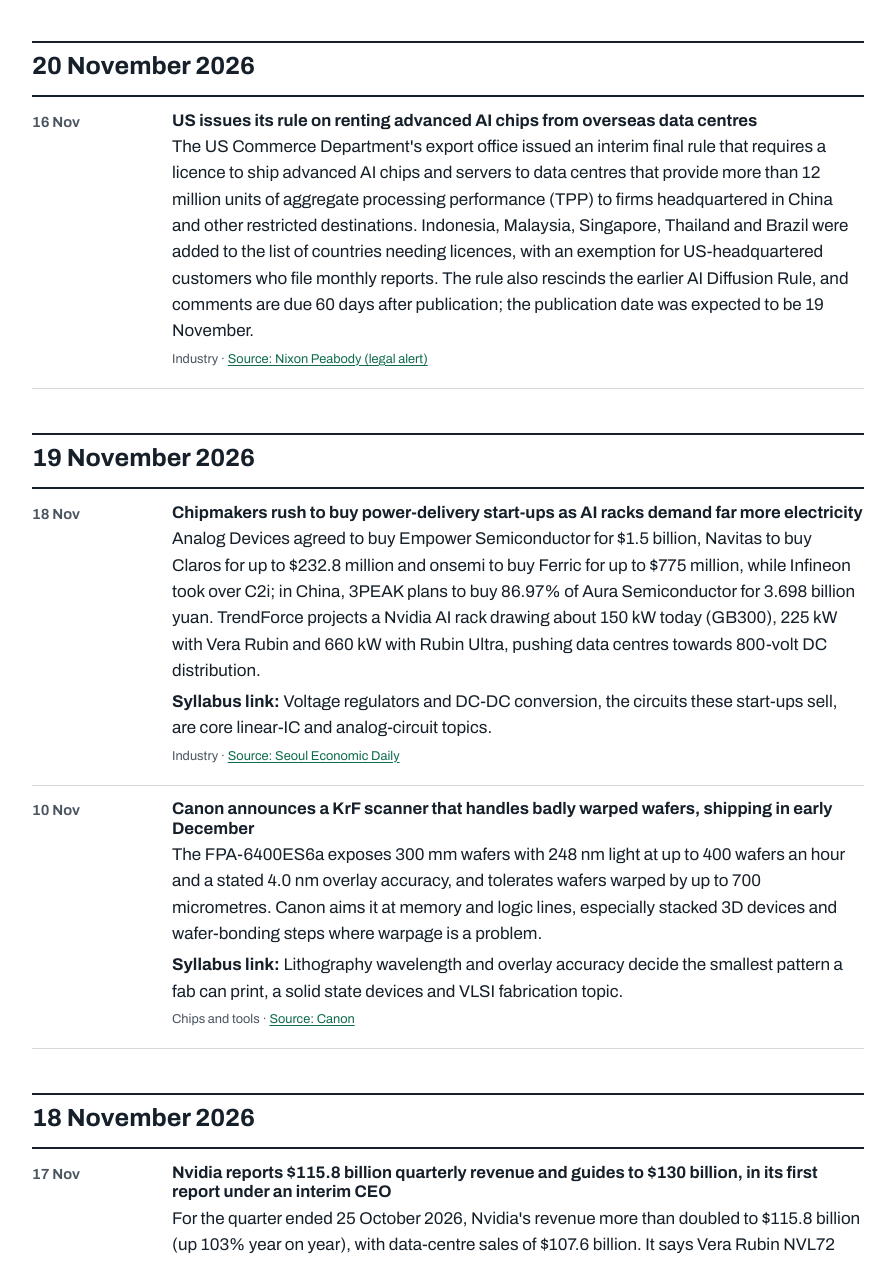
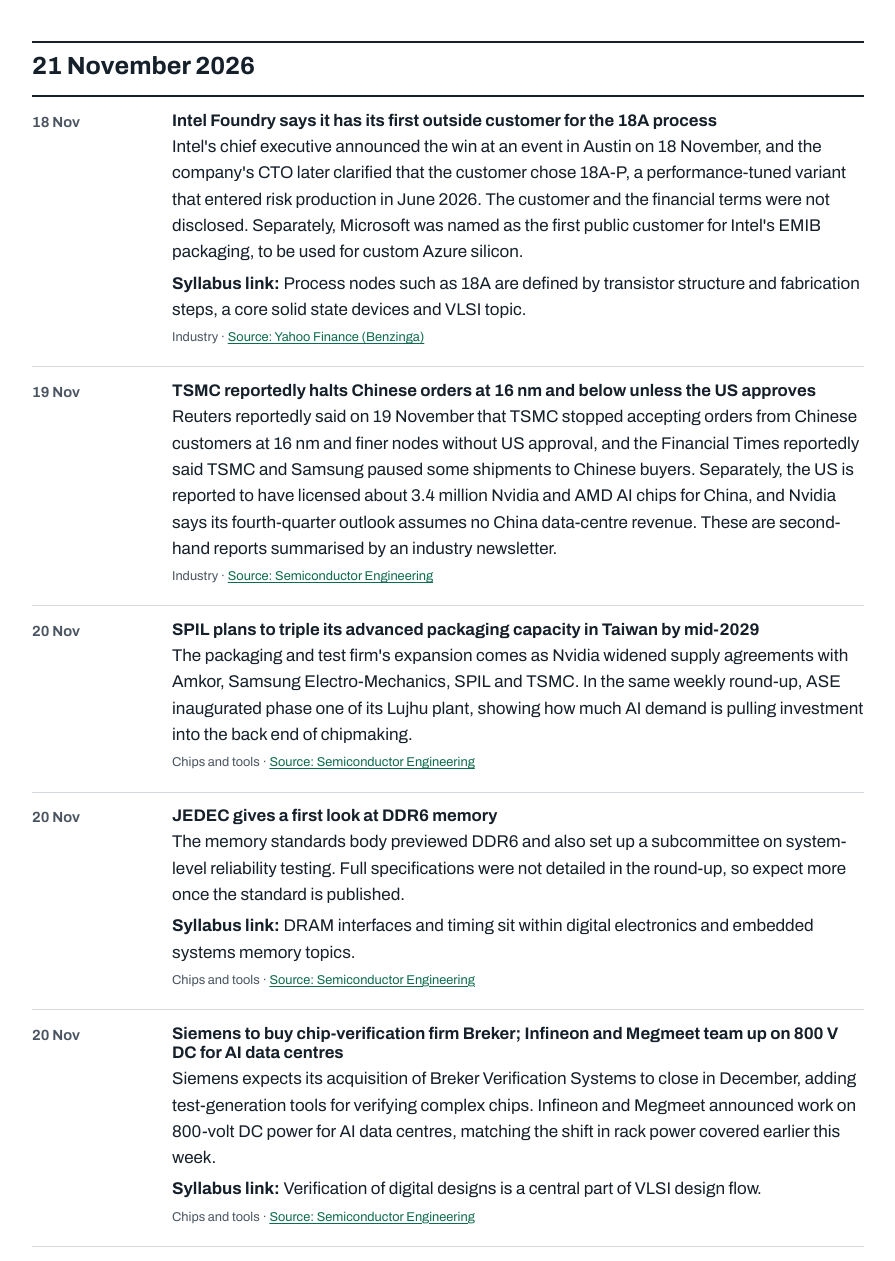
Before and after one commit to iamHari18/Hadeon123, a plain HTML site: page news/index.html in a window 1280 px wide. Shown: the part 292-1553 px from the top of the page, without its empty margins (48-943 px from the left). Drawn offline with Linux system fonts and the light colour scheme.

Commit message:
News: 2026-11-21
Co-Authored-By: Claude Sonnet 5.5 <noreply@anthropic.com>
Claude-Session: https://claude.ai/code/session_011KNJ4ou4xjM76cHGqtVbDv

```diff
--- a/news/index.html
+++ b/news/index.html
@@ -68,6 +68,54 @@
   Also update "Last updated" in the footer and <lastmod> for news/ in sitemap.xml.
 -->
 <!-- NEWEST DAY GOES HERE -->
+<section class="day" id="d-2026-11-21">
+<h2>21 November 2026</h2>
+<ul class="log">
+<li>
+<time datetime="2026-11-18">18 Nov</time>
+<div>
+<h3>Intel Foundry says it has its first outside customer for the 18A process</h3>
+<p>Intel's chief executive announced the win at an event in Austin on 18 November, and the company's CTO later clarified that the customer chose 18A-P, a performance-tuned variant that entered risk production in June 2026. The customer and the financial terms were not disclosed. Separately, Microsoft was named as the first public customer for Intel's EMIB packaging, to be used for custom Azure silicon.</p>
+<p><b>Syllabus link:</b> Process nodes such as 18A are defined by transistor structure and fabrication steps, a core solid state devices and VLSI topic.</p>
+<p class="tag">Industry · <a href="https://finance.yahoo.com/technology/articles/intel-secures-first-external-customer-123008308.html">Source: Yahoo Finance (Benzinga)</a></p>
+</div>
+</li>
+<li>
+<time datetime="2026-11-19">19 Nov</time>
+<div>
+<h3>TSMC reportedly halts Chinese orders at 16 nm and below unless the US approves</h3>
+<p>Reuters reportedly said on 19 November that TSMC stopped accepting orders from Chinese customers at 16 nm and finer nodes without US approval, and the Financial Times reportedly said TSMC and Samsung paused some shipments to Chinese buyers. Separately, the US is reported to have licensed about 3.4 million Nvidia and AMD AI chips for China, and Nvidia says its fourth-quarter outlook assumes no China data-centre revenue. These are second-hand reports summarised by an industry newsletter.</p>
+<p class="tag">Industry · <a href="https://semiengineering.com/chip-industry-week-in-review-165/">Source: Semiconductor Engineering</a></p>
+</div>
+</li>
+<li>
+<time datetime="2026-11-20">20 Nov</time>
+<div>
+<h3>SPIL plans to triple its advanced packaging capacity in Taiwan by mid-2029</h3>
+<p>The packaging and test firm's expansion comes as Nvidia widened supply agreements with Amkor, Samsung Electro-Mechanics, SPIL and TSMC. In the same weekly round-up, ASE inaugurated phase one of its Lujhu plant, showing how much AI demand is pulling investment into the back end of chipmaking.</p>
+<p class="tag">Chips and tools · <a href="https://semiengineering.com/chip-industry-week-in-review-165/">Source: Semiconductor Engineering</a></p>
+</div>
+</li>
+<li>
+<time datetime="2026-11-20">20 Nov</time>
+<div>
+<h3>JEDEC gives a first look at DDR6 memory</h3>
+<p>The memory standards body previewed DDR6 and also set up a subcommittee on system-level reliability testing. Full specifications were not detailed in the round-up, so expect more once the standard is published.</p>
+<p><b>Syllabus link:</b> DRAM interfaces and timing sit within digital electronics and embedded systems memory topics.</p>
+<p class="tag">Chips and tools · <a href="https://semiengineering.com/chip-industry-week-in-review-165/">Source: Semiconductor Engineering</a></p>
+</div>
+</li>
+<li>
+<time datetime="2026-11-20">20 Nov</time>
+<div>
+<h3>Siemens to buy chip-verification firm Breker; Infineon and Megmeet team up on 800 V DC for AI data centres</h3>
+<p>Siemens expects its acquisition of Breker Verification Systems to close in December, adding test-generation tools for verifying complex chips. Infineon and Megmeet announced work on 800-volt DC power for AI data centres, matching the shift in rack power covered earlier this week.</p>
+<p><b>Syllabus link:</b> Verification of digital designs is a central part of VLSI design flow.</p>
+<p class="tag">Chips and tools · <a href="https://semiengineering.com/chip-industry-week-in-review-165/">Source: Semiconductor Engineering</a></p>
+</div>
+</li>
+</ul>
+</section>
 <section class="day" id="d-2026-11-20">
 <h2>20 November 2026</h2>
 <ul class="log">
@@ -664,7 +712,7 @@
 </div>
 <footer class="foot">
 <div class="bar">
-<p>Hadeon is an independent study resource. Last updated <time datetime="2026-11-20">20 Nov 2026</time>.</p>
+<p>Hadeon is an independent study resource. Last updated <time datetime="2026-11-21">21 Nov 2026</time>.</p>
 <ul>
 <li><a href="../placement/">Placement</a></li>
 <li><a href="../study/">Study material</a></li>
--- a/sitemap.xml
+++ b/sitemap.xml
@@ -77,7 +77,7 @@
   </url>
   <url>
     <loc>https://iamhari18.github.io/Hadeon123/news/</loc>
-    <lastmod>2026-11-20</lastmod>
+    <lastmod>2026-11-21</lastmod>
     <priority>0.9</priority>
   </url>
   <url>
```
